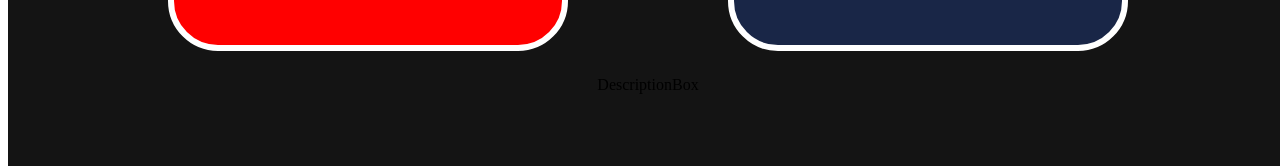
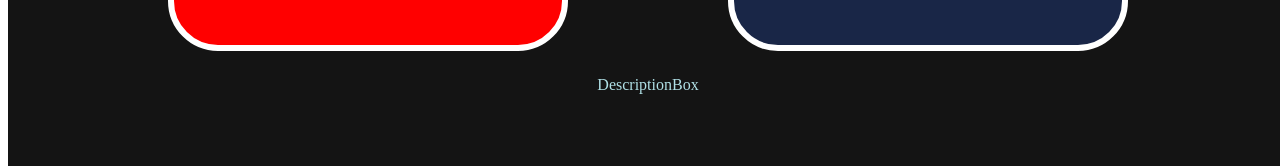
Before and after one commit to SportsTeamRecommend/FrontEnd, a React (Vite) app: page / in a window 1280 px wide. Shown: the part 444-610 px from the top of the page. Built offline with nearby package versions, Linux system fonts and the light colour scheme.

Commit message:
feature: DB_box css 임시 적용

```diff
--- a/src/components/DescriptionBox.css
+++ b/src/components/DescriptionBox.css
@@ -0,0 +1,3 @@
+.DB_btn1 {
+  color: powderblue;
+}
--- a/src/components/DescriptionBox.jsx
+++ b/src/components/DescriptionBox.jsx
@@ -2,7 +2,7 @@
 import './DescriptionBox.css';
 
 const DescriptionBox = () => {
-  return <div>DescriptionBox</div>;
+  return <div className="DB_btn1">DescriptionBox</div>;
 };
 
 export default DescriptionBox;
```
